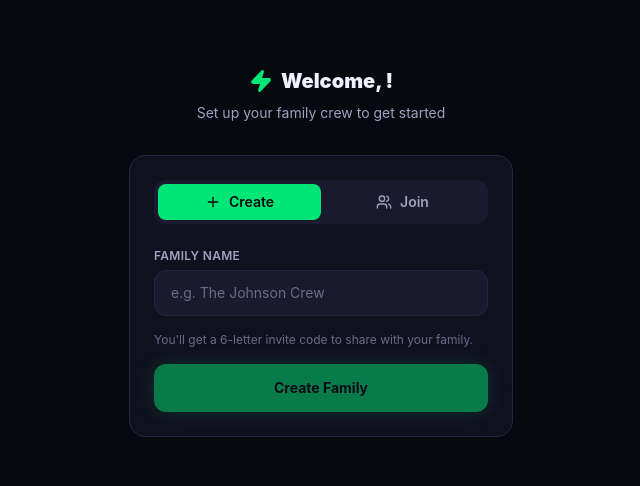
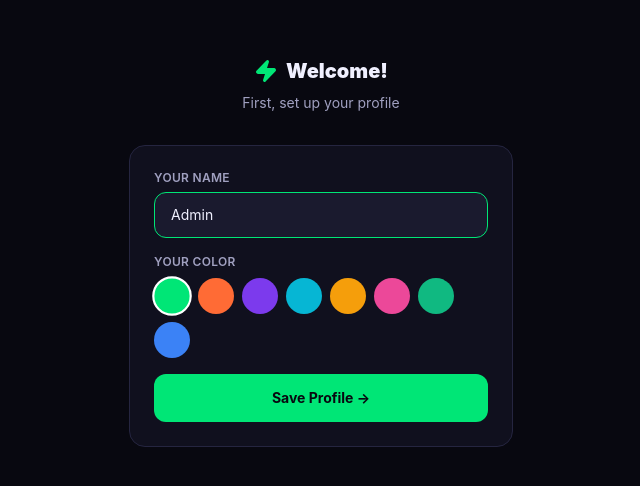
Before and after one commit to Reboostm/ReBoost-Your-Life, a Next.js app: page /family in a window 1280 px wide. Shown: the part 148-634 px from the top of the page, without its empty margins (319-959 px from the left). Built offline with nearby package versions, Linux system fonts and the light colour scheme; no server answers; the database is empty; sample sign-in values are in the browser's storage.

Commit message:
Simplify family setup: remove invite code, auto-fix missing admin profile

```diff
--- a/src/app/family/page.tsx
+++ b/src/app/family/page.tsx
@@ -5,16 +5,23 @@ export const dynamic = "force-dynamic";
 import { useState, useEffect } from "react";
 import { useRouter } from "next/navigation";
 import { useAuth } from "@/contexts/AuthContext";
-import { createFamily, joinFamily } from "@/lib/firestore";
-import { Users, Plus, Hash, Zap } from "lucide-react";
+import { createFamily, createUserProfile } from "@/lib/firestore";
+import { ADMIN_EMAIL } from "@/lib/firebase";
+import { AVATAR_COLORS } from "@/types";
+import { Zap } from "lucide-react";
+import clsx from "clsx";
 
 export default function FamilyPage() {
   const { firebaseUser, userProfile, loading, refreshProfile } = useAuth();
   const router = useRouter();
 
-  const [tab, setTab] = useState<"create" | "join">("create");
+  // Step 1: fix missing profile (signup Firestore write failed)
+  // Step 2: create family (admin only)
+  const [step, setStep] = useState<"profile" | "family">("profile");
+
+  const [displayName, setDisplayName] = useState("Admin");
+  const [avatarColor, setAvatarColor] = useState(AVATAR_COLORS[0]);
   const [familyName, setFamilyName] = useState("");
-  const [inviteCode, setInviteCode] = useState("");
   const [submitting, setSubmitting] = useState(false);
   const [error, setError] = useState("");
 
@@ -22,6 +29,27 @@ export default function FamilyPage() {
     if (!loading && !firebaseUser) router.replace("/");
     if (!loading && userProfile?.familyId) router.replace("/dashboard");
   }, [loading, firebaseUser, userProfile, router]);
+
+  useEffect(() => {
+    // If profile exists, skip profile step
+    if (userProfile) setStep("family");
+  }, [userProfile]);
+
+  const handleProfileSave = async (e: React.FormEvent) => {
+    e.preventDefault();
+    if (!firebaseUser) return;
+    setError("");
+    setSubmitting(true);
+    try {
+      await createUserProfile(firebaseUser.uid, firebaseUser.email ?? "", displayName.trim(), avatarColor);
+      await refreshProfile();
+      setStep("family");
+    } catch {
+      setError("Failed to save profile. Make sure Firestore rules are published.");
+    } finally {
+      setSubmitting(false);
+    }
+  };
 
   const handleCreate = async (e: React.FormEvent) => {
     e.preventDefault();
@@ -39,25 +67,7 @@ export default function FamilyPage() {
     }
   };
 
-  const handleJoin = async (e: React.FormEvent) => {
-    e.preventDefault();
-    if (!firebaseUser) return;
-    setError("");
-    setSubmitting(true);
-    try {
-      const family = await joinFamily(inviteCode.trim(), firebaseUser.uid);
-      if (!family) {
-        setError("Invalid invite code. Check with your family member.");
-      } else {
-        await refreshProfile();
-        router.push("/dashboard");
-      }
-    } catch {
-      setError("Failed to join family. Try again.");
-    } finally {
-      setSubmitting(false);
-    }
-  };
+  const isAdmin = firebaseUser?.email === ADMIN_EMAIL;
 
   if (loading || !firebaseUser) return null;
 
@@ -67,41 +77,59 @@ export default function FamilyPage() {
         <div className="inline-flex items-center gap-2 mb-2">
           <Zap className="w-6 h-6 text-primary" fill="currentColor" />
           <h1 className="text-xl font-black text-text-primary">
-            Welcome, <span className="text-primary">{userProfile?.displayName}</span>!
+            Welcome{userProfile?.displayName ? `, ${userProfile.displayName}` : ""}!
           </h1>
         </div>
-        <p className="text-text-secondary text-sm">Set up your family crew to get started</p>
+        <p className="text-text-secondary text-sm">
+          {step === "profile" ? "First, set up your profile" : "Create your family group"}
+        </p>
       </div>
 
       <div className="w-full max-w-sm bg-surface border border-border rounded-2xl p-6">
-        {/* Tabs */}
-        <div className="flex bg-surface-2 rounded-xl p-1 mb-6">
-          <button
-            onClick={() => { setTab("create"); setError(""); }}
-            className={`flex-1 py-2 rounded-lg text-sm font-semibold flex items-center justify-center gap-2 transition-all ${
-              tab === "create" ? "bg-primary text-bg" : "text-text-secondary hover:text-text-primary"
-            }`}
-          >
-            <Plus className="w-4 h-4" />
-            Create
-          </button>
-          <button
-            onClick={() => { setTab("join"); setError(""); }}
-            className={`flex-1 py-2 rounded-lg text-sm font-semibold flex items-center justify-center gap-2 transition-all ${
-              tab === "join" ? "bg-primary text-bg" : "text-text-secondary hover:text-text-primary"
-            }`}
-          >
-            <Users className="w-4 h-4" />
-            Join
-          </button>
-        </div>
-
-        {tab === "create" ? (
+        {step === "profile" ? (
+          <form onSubmit={handleProfileSave} className="space-y-4">
+            <div>
+              <label className="block text-xs font-semibold text-text-secondary mb-1.5 uppercase tracking-wide">Your Name</label>
+              <input
+                type="text"
+                value={displayName}
+                onChange={(e) => setDisplayName(e.target.value)}
+                placeholder="e.g. Admin, Dad, Mom"
+                className="w-full px-4 py-3 rounded-xl text-sm"
+                required
+                autoFocus
+              />
+            </div>
+            <div>
+              <label className="block text-xs font-semibold text-text-secondary mb-2 uppercase tracking-wide">Your Color</label>
+              <div className="flex gap-2 flex-wrap">
+                {AVATAR_COLORS.map((color) => (
+                  <button
+                    key={color}
+                    type="button"
+                    onClick={() => setAvatarColor(color)}
+                    className={clsx(
+                      "w-9 h-9 rounded-full border-2 transition-all active:scale-90",
+                      avatarColor === color ? "border-white scale-110" : "border-transparent"
+                    )}
+                    style={{ backgroundColor: color }}
+                  />
+                ))}
+              </div>
+            </div>
+            {error && <ErrorBox msg={error} />}
+            <button
+              type="submit"
+              disabled={submitting || !displayName.trim()}
+              className="w-full py-3.5 bg-primary text-bg font-bold rounded-xl text-sm hover:bg-primary-dark disabled:opacity-50 active:scale-95 transition-transform"
+            >
+              {submitting ? "Saving..." : "Save Profile →"}
+            </button>
+          </form>
+        ) : isAdmin ? (
           <form onSubmit={handleCreate} className="space-y-4">
             <div>
-              <label className="block text-xs font-semibold text-text-secondary mb-1.5 uppercase tracking-wide">
-                Family Name
-              </label>
+              <label className="block text-xs font-semibold text-text-secondary mb-1.5 uppercase tracking-wide">Family Name</label>
               <input
                 type="text"
                 value={familyName}
@@ -109,51 +137,33 @@ export default function FamilyPage() {
                 placeholder="e.g. The Johnson Crew"
                 className="w-full px-4 py-3 rounded-xl text-sm"
                 required
+                autoFocus
               />
             </div>
-            <p className="text-xs text-muted">
-              You&apos;ll get a 6-letter invite code to share with your family.
-            </p>
+            <p className="text-xs text-muted">After creating, add members from the Admin Panel in Settings.</p>
             {error && <ErrorBox msg={error} />}
             <button
               type="submit"
               disabled={submitting || !familyName.trim()}
-              className="w-full py-3.5 bg-primary text-bg font-bold rounded-xl text-sm hover:bg-primary-dark disabled:opacity-50 glow-green"
+              className="w-full py-3.5 bg-primary text-bg font-bold rounded-xl text-sm hover:bg-primary-dark disabled:opacity-50 glow-green active:scale-95 transition-transform"
             >
               {submitting ? "Creating..." : "Create Family"}
             </button>
           </form>
         ) : (
-          <form onSubmit={handleJoin} className="space-y-4">
-            <div>
-              <label className="block text-xs font-semibold text-text-secondary mb-1.5 uppercase tracking-wide">
-                Invite Code
-              </label>
-              <div className="relative">
-                <Hash className="absolute left-3 top-1/2 -translate-y-1/2 w-4 h-4 text-muted" />
-                <input
-                  type="text"
-                  value={inviteCode}
-                  onChange={(e) => setInviteCode(e.target.value.toUpperCase())}
-                  placeholder="ABC123"
-                  className="w-full pl-9 pr-4 py-3 rounded-xl text-sm font-mono tracking-widest"
-                  maxLength={6}
-                  required
-                />
-              </div>
+          <div className="text-center py-4 space-y-3">
+            <div className="w-14 h-14 rounded-full bg-surface-2 flex items-center justify-center mx-auto">
+              <Zap className="w-7 h-7 text-primary" fill="currentColor" />
             </div>
-            <p className="text-xs text-muted">
-              Get this code from a family member who already created a group.
-            </p>
-            {error && <ErrorBox msg={error} />}
+            <p className="text-text-primary font-semibold">You&apos;re almost in!</p>
+            <p className="text-text-secondary text-sm">Ask your admin to add you to the family group. Once they do, refresh this page.</p>
             <button
-              type="submit"
-              disabled={submitting || inviteCode.length !== 6}
-              className="w-full py-3.5 bg-secondary text-white font-bold rounded-xl text-sm hover:opacity-90 disabled:opacity-50 glow-orange"
+              onClick={() => refreshProfile().then(() => {})}
+              className="mt-2 px-5 py-2.5 bg-surface-2 text-text-primary text-sm font-semibold rounded-xl hover:bg-surface-3 active:scale-95 transition-transform"
             >
-              {submitting ? "Joining..." : "Join Family"}
+              Refresh
             </button>
-          </form>
+          </div>
         )}
       </div>
     </div>
```
